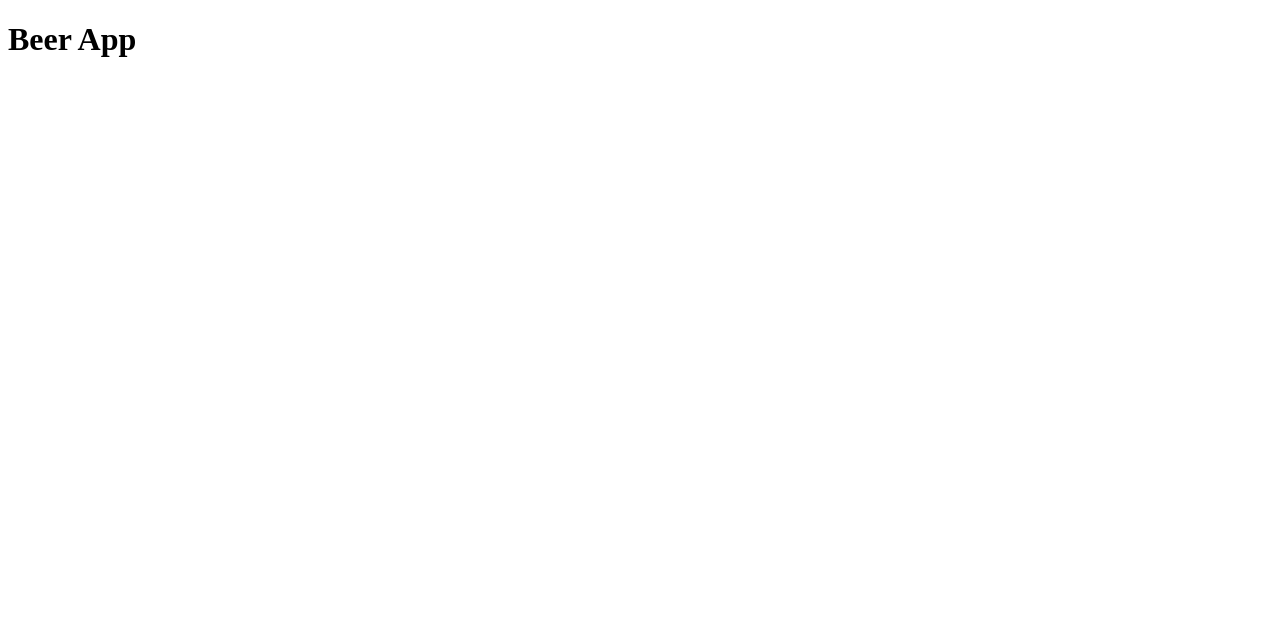
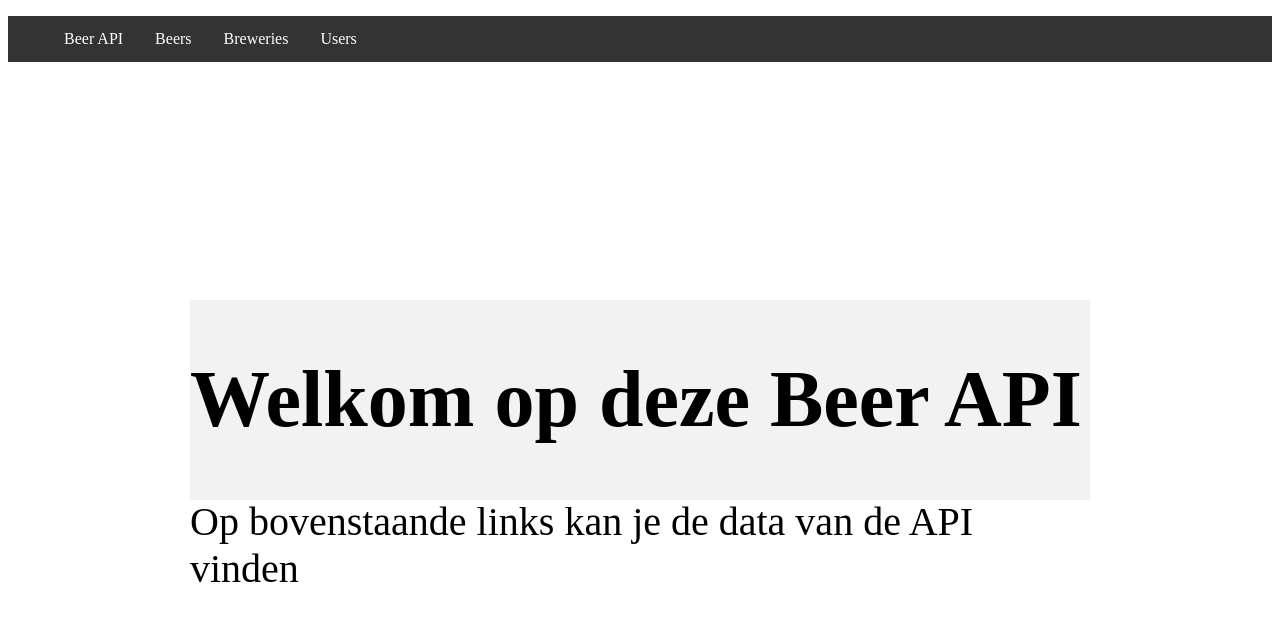
Before and after one commit to RobinVandenbroucke78/BeerAPI, a website: page index.html in a window 1280 px wide. Drawn offline with Linux system fonts and the light colour scheme.

Commit message:
maken van website

```diff
--- a/index.html
+++ b/index.html
@@ -3,10 +3,56 @@
 <head>
     <meta charset="UTF-8">
     <meta name="viewport" content="width=device-width, initial-scale=1.0">
-    <title>Beers</title>
+    <title>BEER-API</title>
 </head>
 <body>
-    <h1>Beer App</h1>
-
+    <nav>
+        <div>
+          <ul>
+            <li><a>Beer API</a></li>
+            <li><a href="http://localhost:3000/api/beers">Beers</a></li>
+            <li><a href="http://localhost:3000/api/breweries">Breweries</a></li>
+            <li><a href="http://localhost:3000/api/users">Users</a></li>
+          </ul>
+        </div>
+      </nav>
+      <div class="centered">
+        <h1>Welkom op deze Beer API</h1>
+        <p>Op bovenstaande links kan je de data van de API vinden</p>
+      </div>
 </body>
 </html>
+<style>
+ul {
+  list-style-type: none;
+  overflow: hidden;
+  background-color: #333;
+}
+
+li {
+  float: left;
+}
+
+li a {
+  display: block;
+  color: white;
+  text-align: center;
+  padding: 14px 16px;
+  text-decoration: none;
+}
+
+li a:hover {
+  background-color: #111;
+}
+
+.centered {
+    position: absolute;
+    top: 50%;
+    left: 50%;
+    transform: translate(-50%, -50%);
+    width: 900px;
+    height: 200px;
+    background-color: #f2f2f2;
+    font-size: 40px;
+}
+</style>
```
